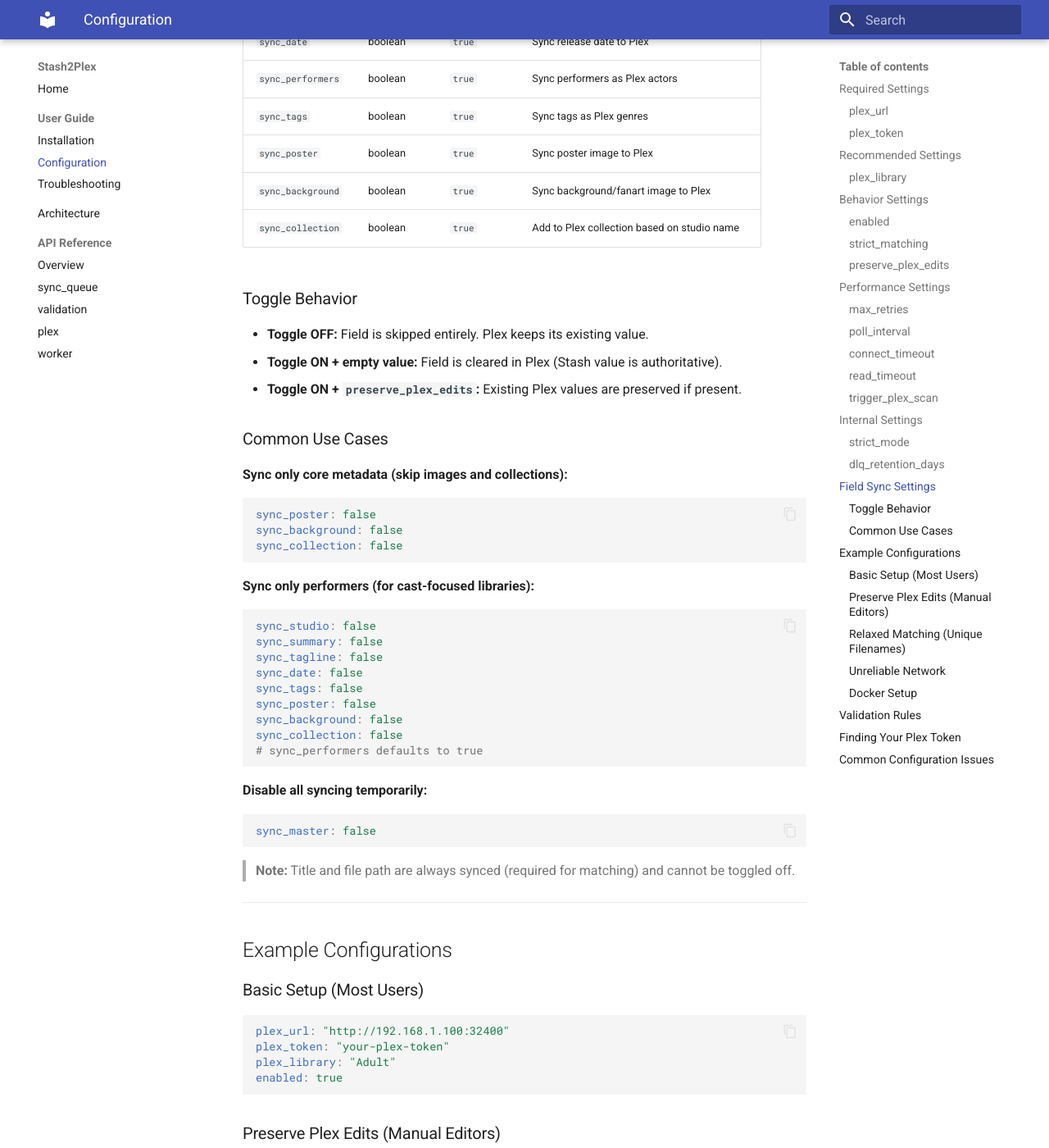
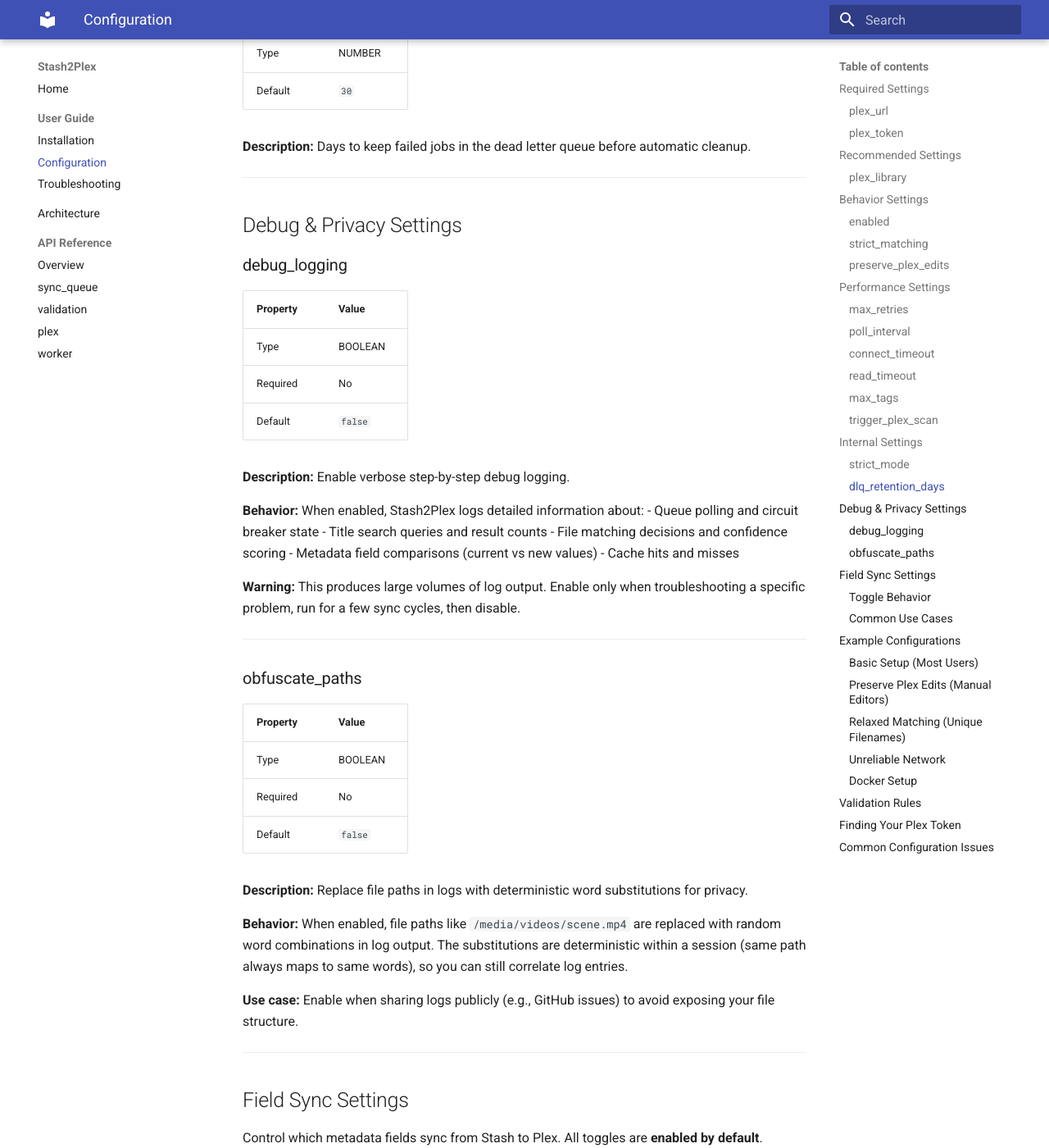
Before and after one commit to trek-e/Stash2Plex, an MkDocs documentation site: the page built from docs/config.md, in a window 1280 px wide and 1400 px high, scrolled down 7533 px. Shown: the whole window at 82% size. Built offline with MkDocs 1.6.1 and Material for MkDocs 9.7.7, drawn with Linux system fonts in a browser that asks for light colours; some of the changed text lies outside the part shown.

Commit message:
docs: update changelog, config, troubleshooting, and architecture for v1.3.0-v1.3.3
- Add changelog entries for v1.3.0 (multi-library, queue fixes), v1.3.1
  (identification fix), v1.3.2 (debug logging, obfuscation), v1.3.3
  (backpressure, configurable max_tags)
- Add max_tags, debug_logging, obfuscate_paths to config reference
- Update plex_library docs for comma-separated multi-library format
- Update troubleshooting: circuit breaker now shows cause, add debug
  logging guide, improve bug report template
- Update architecture: add obfuscation module, cache module, multi-library
  search, bump version to v1.3.3

Co-Authored-By: Claude Opus 4.6 <noreply@anthropic.com>

```diff
--- a/docs/config.md
+++ b/docs/config.md
@@ -63,15 +63,16 @@ These settings have no usable defaults and must be configured before Stash2Plex
 | Required | No |
 | Default | (empty) |
 
-**Description:** Name of the Plex library to search for matches.
+**Description:** Name of the Plex library (or libraries) to search for matches.
 
-**Examples:** `Adult`, `Movies`, `Home Videos`
+**Examples:** `Adult`, `Movies`, `Adult, Movies, TV Shows`
 
 **Behavior:**
-- **When set:** Stash2Plex only searches the specified library (faster)
-- **When empty:** Stash2Plex searches ALL libraries (slower, may find wrong matches)
+- **Single library:** `Adult` — searches only that library (fastest)
+- **Multiple libraries:** `Adult, Movies` — searches each listed library in order
+- **When empty:** Stash2Plex searches ALL libraries (slowest, may find wrong matches)
 
-**Recommendation:** Always set this to your target library name for faster and more accurate matching.
+**Recommendation:** Always set this to your target library name(s) for faster and more accurate matching.
 
 ---
 
@@ -203,6 +204,25 @@ These settings have no usable defaults and must be configured before Stash2Plex
 
 ---
 
+### max_tags
+
+| Property | Value |
+|----------|-------|
+| Type | NUMBER |
+| Required | No |
+| Default | `100` |
+| Range | 10-500 |
+
+**Description:** Maximum number of tags/genres to sync per Plex item.
+
+**Behavior:** When a scene has more tags than this limit, the list is truncated and a warning is logged. Plex has no documented limit on genres.
+
+**When to change:**
+- **Increase** if you have scenes with very many tags and want them all synced
+- **Decrease** if you want cleaner genre lists in Plex
+
+---
+
 ### trigger_plex_scan
 
 | Property | Value |
@@ -253,6 +273,45 @@ These settings are not exposed in the Stash UI but are recognized by the code. A
 | Default | `30` |
 
 **Description:** Days to keep failed jobs in the dead letter queue before automatic cleanup.
+
+---
+
+## Debug & Privacy Settings
+
+### debug_logging
+
+| Property | Value |
+|----------|-------|
+| Type | BOOLEAN |
+| Required | No |
+| Default | `false` |
+
+**Description:** Enable verbose step-by-step debug logging.
+
+**Behavior:** When enabled, Stash2Plex logs detailed information about:
+- Queue polling and circuit breaker state
+- Title search queries and result counts
+- File matching decisions and confidence scoring
+- Metadata field comparisons (current vs new values)
+- Cache hits and misses
+
+**Warning:** This produces large volumes of log output. Enable only when troubleshooting a specific problem, run for a few sync cycles, then disable.
+
+---
+
+### obfuscate_paths
+
+| Property | Value |
+|----------|-------|
+| Type | BOOLEAN |
+| Required | No |
+| Default | `false` |
+
+**Description:** Replace file paths in logs with deterministic word substitutions for privacy.
+
+**Behavior:** When enabled, file paths like `/media/videos/scene.mp4` are replaced with random word combinations in log output. The substitutions are deterministic within a session (same path always maps to same words), so you can still correlate log entries.
+
+**Use case:** Enable when sharing logs publicly (e.g., GitHub issues) to avoid exposing your file structure.
 
 ---
 
@@ -385,6 +444,7 @@ Stash2Plex validates your configuration on startup. Invalid settings log errors
 | poll_interval | Must be 0.1-60 |
 | connect_timeout | Must be 1-30 |
 | read_timeout | Must be 5-120 |
+| max_tags | Must be 10-500 |
 
 ---
 
```
Also changed, not shown: CHANGELOG.md (+63 -0 lines), docs/ARCHITECTURE.md (+8 -4 lines), docs/troubleshoot.md (+29 -4 lines).
